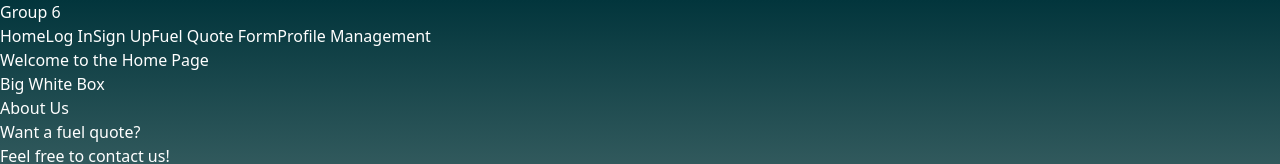
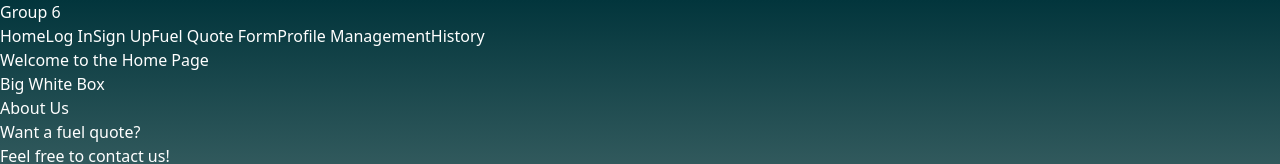
Before and after one commit to daigza09/4353-Spring22, a React (Vite) app in the folder client/: page /home in a window 1280 px wide. Shown: the top 164 px of the page. Built offline with nearby package versions, Linux system fonts and the light colour scheme.

Commit message:
added history to the header

```diff
--- a/client/src/components/Header.jsx
+++ b/client/src/components/Header.jsx
@@ -23,6 +23,9 @@
         <Link to="/ProfileManagement" className="flex items-center text-white">
           Profile Management
         </Link>
+        <Link to="/History" className="flex items-center text-white">
+          History
+        </Link>
       </div>
     </header>
   );
```
